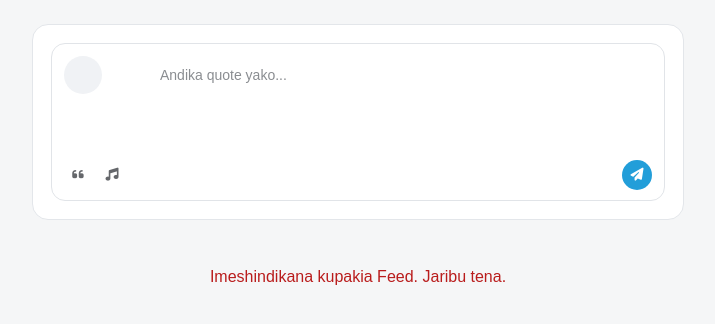
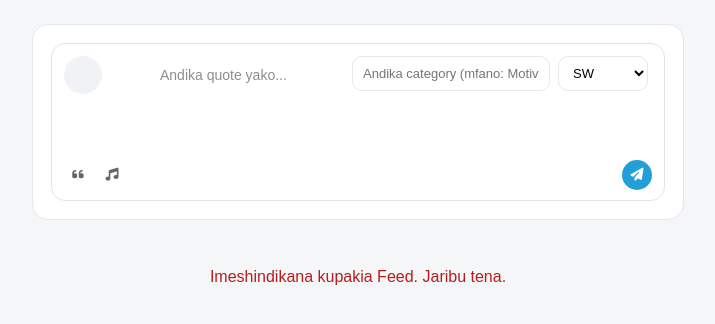
Before and after one commit to matondo-maduhu/dutoza-api, a Flask app: template templates/users/feed.html in a window 1280 px wide. Shown: the part 64-388 px from the top of the page, without its empty margins (282-997 px from the left). Run offline with Flask 3, Linux system fonts and the light colour scheme; the template is opened without the code that fills it, so the values that code supplies are empty.

Commit message:
Add files via upload

```diff
--- a/templates/users/feed.html
+++ b/templates/users/feed.html
@@ -1356,6 +1356,31 @@
                 required
             ></textarea>
 
+            <div class="composer-meta" style="display:flex;gap:8px;flex-wrap:wrap;padding:0 4px 6px;">
+                <input
+                    type="text"
+                    name="category"
+                    id="quoteCategory"
+                    list="quoteCategoryList"
+                    maxlength="100"
+                    placeholder="Andika category (mfano: Motivation, Love…)"
+                    autocomplete="off"
+                    aria-label="Category"
+                    style="flex:1;min-width:140px;border:1px solid #e3e8ec;border-radius:10px;padding:8px 10px;font-size:13px;background:#fff;"
+                >
+                <datalist id="quoteCategoryList">
+                    {% for cat in categories or [] %}
+                    <option value="{{ cat.name }}"></option>
+                    {% endfor %}
+                </datalist>
+                <select name="language" id="quoteLanguage" aria-label="Language"
+                    style="width:90px;border:1px solid #e3e8ec;border-radius:10px;padding:8px 10px;font-size:13px;background:#fff;">
+                    <option value="sw" selected>SW</option>
+                    <option value="en">EN</option>
+                    <option value="mixed">Mixed</option>
+                </select>
+            </div>
+
             <div class="composer-bottom-inside">
 
                 <div class="composer-actions">
```
